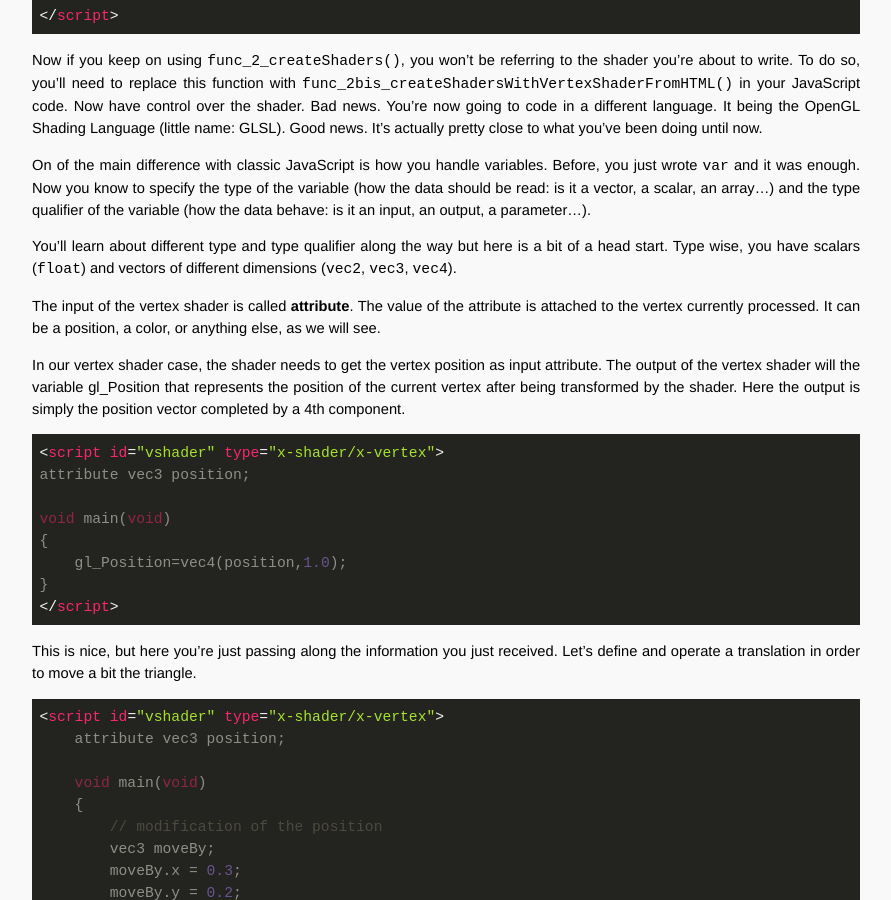
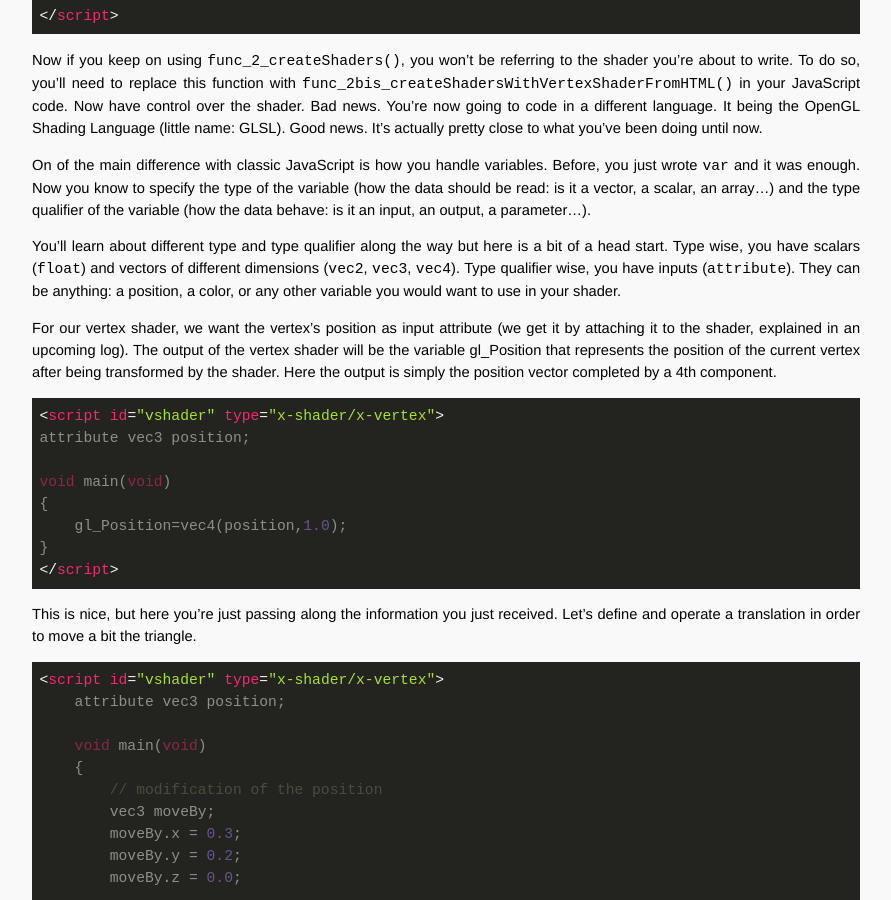
Before and after one commit to OpenTechSchool-Brussels/intro-to-webGL-and-shaders, a Jekyll site: the page built from log2_intro_shaders.md, in a window 1280 px wide and 900 px high, scrolled down 693 px. Shown: the whole window, without its empty margins (324-1215 px from the left). Built offline with Jekyll 4.4.1, drawn with Linux system fonts in a browser that asks for light colours.

Commit message:
Update log2_intro_shaders.md

```diff
--- a/log2_intro_shaders.md
+++ b/log2_intro_shaders.md
@@ -27,11 +27,9 @@ Now if you keep on using `func_2_createShaders()`, you won't be referring to the
 
 On of the main difference with classic JavaScript is how you handle variables. Before, you just wrote `var` and it was enough. Now you know to specify the type of the variable (how the data should be read: is it a vector, a scalar, an array...) and the type qualifier of the variable (how the data behave: is it an input, an output, a parameter...).
 
-You'll learn about different type and type qualifier along the way but here is a bit of a head start. Type wise, you have scalars (`float`) and vectors of different dimensions (`vec2`, `vec3`, `vec4`).
+You'll learn about different type and type qualifier along the way but here is a bit of a head start. Type wise, you have scalars (`float`) and vectors of different dimensions (`vec2`, `vec3`, `vec4`). Type qualifier wise, you have inputs (`attribute`). They can be anything: a position, a color, or any other variable you would want to use in your shader.
 
-The input of the vertex shader is called **attribute**. The value of the attribute is attached to the vertex currently processed. It can be a position, a color, or anything else, as we will see.
-
-In our vertex shader case, the shader needs to get the vertex position as input attribute. The output of the vertex shader will the variable gl_Position that represents the position of the current vertex after being transformed by the shader. Here the output is simply the position vector completed by a 4th component.
+For our vertex shader, we want the vertex's position as input attribute (we get it by attaching it to the shader, explained in an upcoming log). The output of the vertex shader will be the variable gl_Position that represents the position of the current vertex after being transformed by the shader. Here the output is simply the position vector completed by a 4th component.
 
 ~~~ html
 <script id="vshader" type="x-shader/x-vertex">
```
